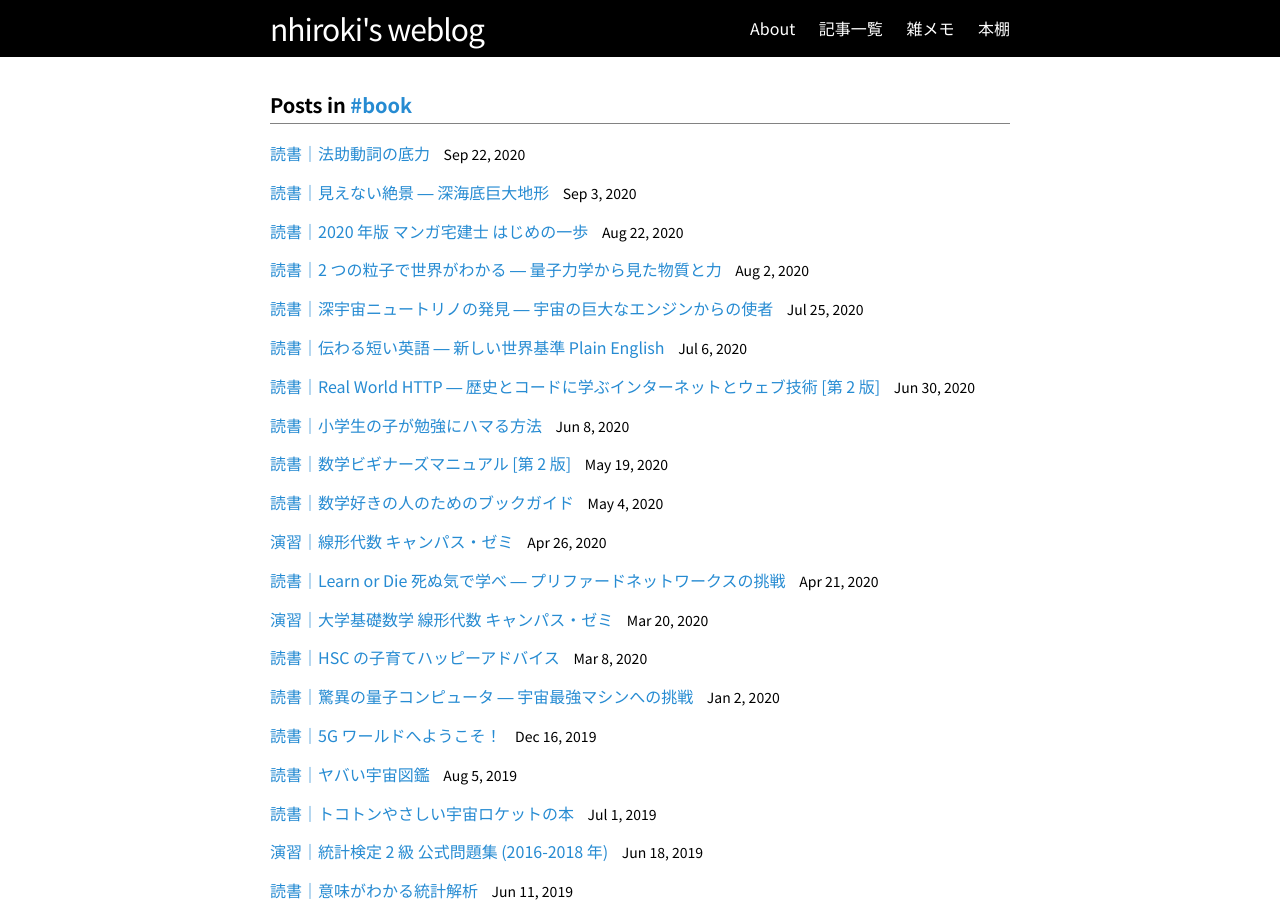
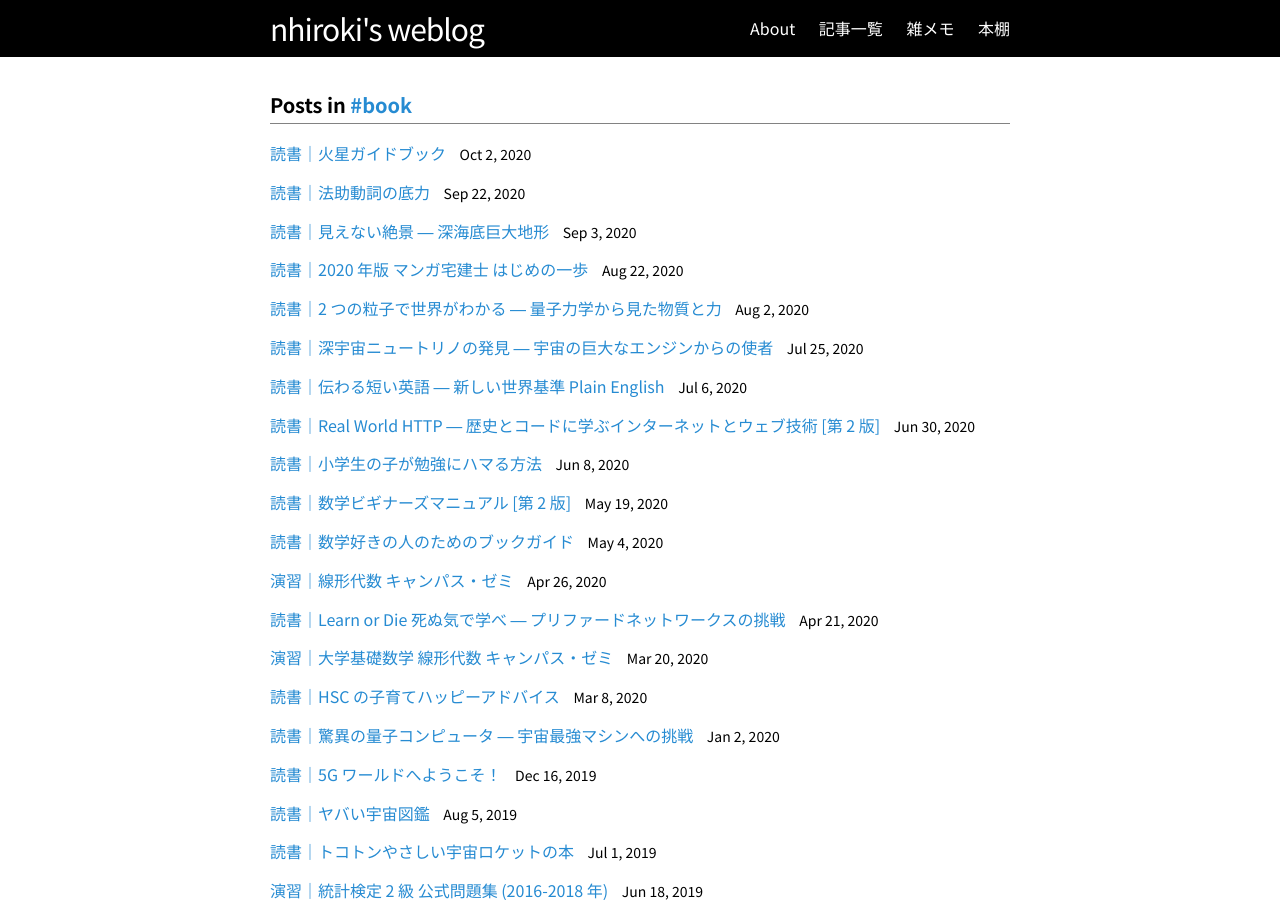
Before and after one commit to nhiroki/nhiroki.github.io, a Jekyll site: the page built from tag/book.md, in a window 1280 px wide and 900 px high. Built offline with Jekyll 4.4.1, drawn with Linux system fonts in a browser that asks for light colours; some of the changed lines change nothing that is shown.

Commit message:
Publish a new article

```diff
--- /dev/null
+++ b/_posts/2020-10-02-book-mars-guidebook.md
@@ -0,0 +1,47 @@
+---
+layout: post
+title: "読書｜火星ガイドブック"
+date: 2020-10-02 00:00:00 +09:00
+tags: book
+image: /images/book-mars-guidebook.webp
+---
+
+『火星ガイドブック』の読書メモです。天文宇宙検定に向けて火星に関する知識を補強したいのと、オリンポス山に興味のある息子に火星のことをもっと教えてあげたくて読みました。あと今年は火星探査機パーシビアランスの打ち上げもあって火星が盛り上がっている！
+
+![表紙](/images/book-mars-guidebook.webp)
+
+# 読書メモ
+
+[Twitter でのメモ書き](https://twitter.com/nhiroki_/status/1308096918384377857)
+
+**第 1 章　火星の楽しみ方**
+
+- 火星の軌道、地球からの見え方の変化、火星の四季、極冠の変化、火星の主な模様と地形、など。
+- 地球が円に近い軌道を回るのに対し、火星は楕円軌道を回るため、両者の接近時の距離は軌道上のどこで接近したかによって大きく変わる。また地軸の傾きにより季節変化があるが、楕円軌道のため南北で対称的な季節変化にはならない。
+- 模様と地形の説明が火星表面図のどの部分に対応するのかが分かりにくかったので、それが改善されると良いな。
+
+**第 2 章　望遠鏡での観測時代**
+
+- ガリレオから始まる望遠鏡観測の歴史を紹介した章。望遠鏡の精度向上に伴う新発見とそれを成し遂げた観測者の紹介、表面模様のスケッチから火星地図作成への流れ、火星の地名の命名、運河論争、火星人に関する論争、など。
+
+**第 3 章　火星の地史**
+
+- 火星の地質図、太陽系と火星の誕生シナリオ、火星の地質年代 (ノアキアン・ヘスペリアン・アマゾニアン)、火星の衛星 (フォボス・ダイモス)、など。
+- 火星は木星の影響で地球ほどのサイズになれず、そのせいで大気を留めておくだけの重力を得られなかったのか。
+- 火星にも地質年代が設定されていることを知らなかった。まだサンプルリターンできていないため、主に探査機による現地調査と隕石衝突クレーターの密度で地質年代を推定するクレーター年代学によって決められている。クレーター年代学はアポロ計画などで得た月の試料を元に構築されているらしい。
+
+**第 4 章　生命は？積み重ねた探査成果**
+
+- 火星探査機 (軌道周回機・着陸機) の歴史、各探査機の行った実験と成果、など。
+- 火星探査機の名称と投入順序があやふやだったんだけど、本章を読んでその順序と関係性がだいぶ整理された。火星探査は成功率が低くて難しいミッションだね・・・。
+- マントル対流を維持して磁場を形成するには質量も重要になるんだね。質量が小さいと冷めやすい。
+
+**第 5 章　新しい火星像**
+
+- 火星の地形の特徴とその内部構造、タルシス地形と巨大な火山群、マリネリス峡谷と河川地形、火星の大気と気候、北極冠と南極冠の消長、ダストストーム、など。
+- 火星の火山というと太陽系最大のオリンポス山だけど、タルシス三山やエリシウム山もめちゃくちゃでかい。火星に超巨大火山ができるのはプレートテクトニクスがないため噴出口が動かず、また重力が弱くて雨風による風化も起こりにくいので噴出物が溜まり続けたことによるらしい。
+- あと火星といえば激しいダストストームも有名だけど、数年に一度の頻度で全球を覆うほどのダストストームも発生するらしい。この全球的なダストストームが起こっているときの写真を見ると、火星の特徴的な地形が完全に隠されてのっぺりした見た目になっているのがわかる。ダストストームの画像は [NASA のページ](https://www.jpl.nasa.gov/news/news.php?release=2018-012)で見れる。
+
+# 感想
+
+とても勉強になった。今火星に向かっているパーシビアランスがどんな新情報をもたらしてくれるのかより一層楽しみになった。
--- a/books.md
+++ b/books.md
@@ -1,7 +1,7 @@
 ---
 layout: page
 title: 本棚
-date: 2020/09/22
+date: 2020/10/02
 permalink: /books/
 ---
 
@@ -278,6 +278,7 @@ permalink: /books/
 - ([途中](https://twitter.com/nhiroki_/status/1159146915491012609)) トコトンやさしいモータの本
 - ([途中](https://twitter.com/nhiroki_/status/1213117156205850631)) 弱点克服 大学生の線形代数 改訂版
 
+- ([2020](/2020/10/02/book-mars-guidebook)) 火星ガイドブック
 - ([2020](/2020/09/03/book-huge-landforms-in-deep-sea)) 見えない絶景 ― 深海底巨大地形
 - ([2020](/2020/08/02/book-boson-and-fermion)) 2 つの粒子で世界がわかる ― 量子力学から見た物質と力
 - ([2020](/2020/07/25/book-discovery-of-neutrino-from-deep-space)) 深宇宙ニュートリノの発見 ― 宇宙の巨大なエンジンからの使者
```
Also changed, not shown: images/book-mars-guidebook.webp (added).
